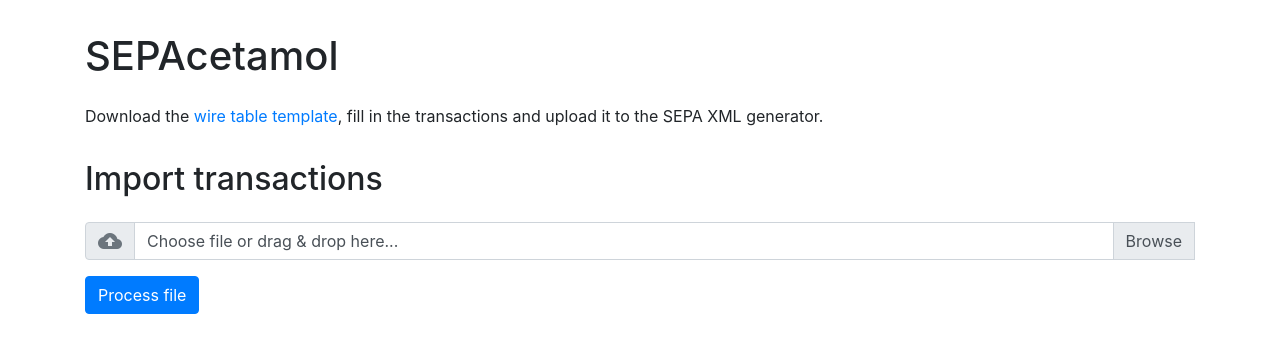
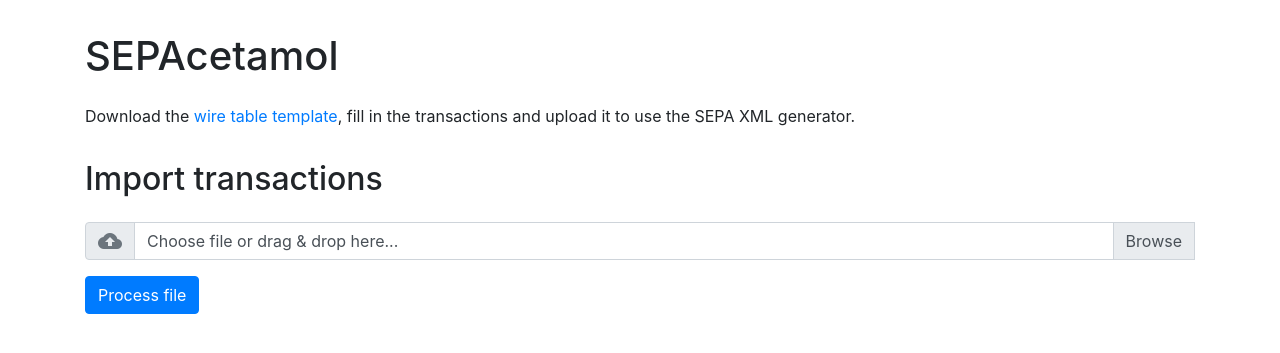
Before and after one commit to moneymeets/sepacetamol, a Django app: page / in a window 1280 px wide. Shown: the top 353 px of the page. Run offline with Django 3.2, Linux system fonts and the light colour scheme; some libraries are stand-ins or nearby versions.

Commit message:
Adjust introductory text

```diff
--- a/sepacetamol/templates/index.html
+++ b/sepacetamol/templates/index.html
@@ -6,8 +6,8 @@
     <h1>SEPAcetamol</h1>
 
     <p>
-        Download the
-        <a href="{% static "sepa-xml-template.xlsx" %}">wire table template</a>, fill in the transactions and upload it to the SEPA XML generator.
+        Download the <a href="{% static "sepa-xml-template.xlsx" %}">wire table template</a>,
+        fill in the transactions and upload it to use the SEPA XML generator.
     </p>
 
     <h2>Import transactions</h2>
```
